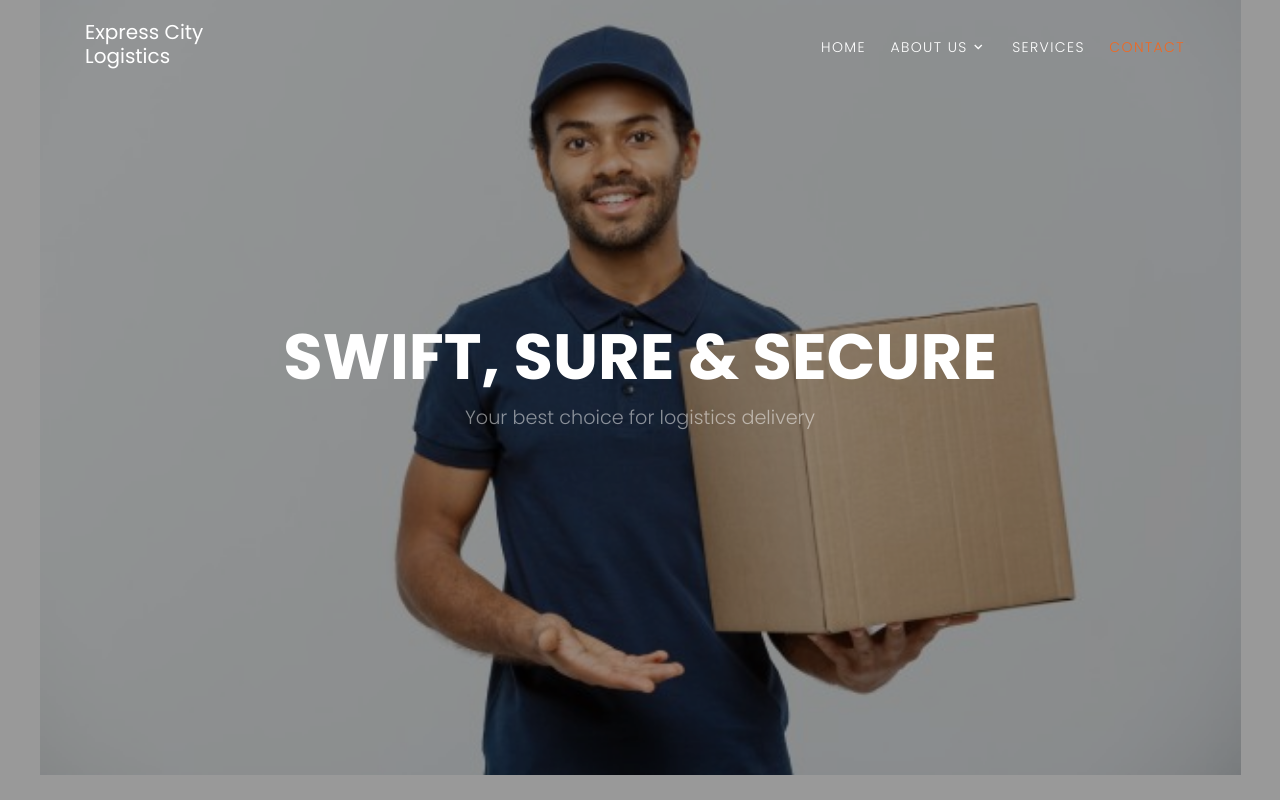
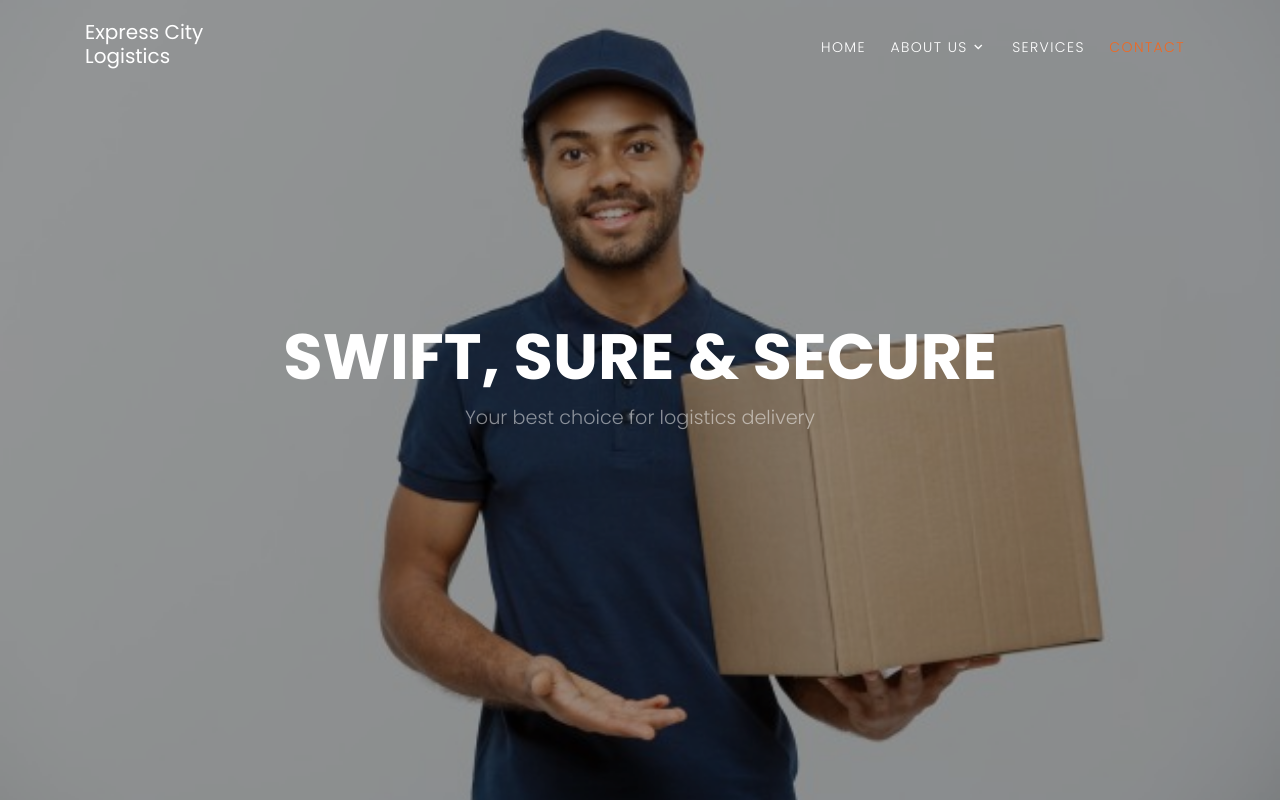
Before and after one commit to cusmilesolutions/ecl-website, a website: page public/index.html in a window 1280 px wide. Shown: the top 802 px of the page. Drawn offline with Linux system fonts and the light colour scheme; files whose address does not match are found by name; a web font is replaced by a local one.

Commit message:
Update index.html

```diff
--- a/public/index.html
+++ b/public/index.html
@@ -87,7 +87,7 @@
 
     <div
       class="site-blocks-cover overlay"
-      style="background-image: url(images/hero-img.jpg); background-size: contain;"
+      style="background-image: url(images/hero-img.jpg); background-size: cover;"
       data-aos="fade"
       data-stellar-background-ratio="0.5"
       id="section-home"
```
